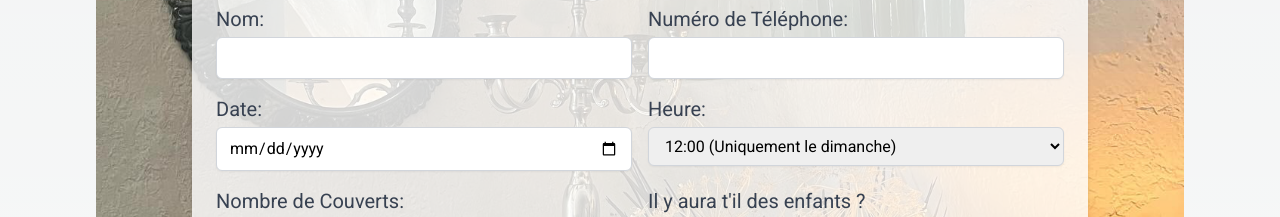
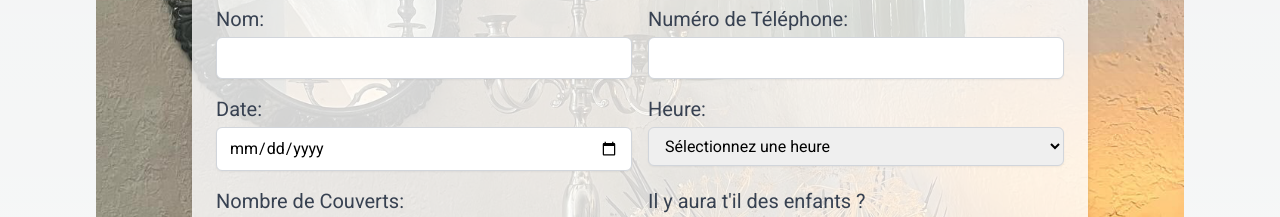
Before and after one commit to zaitsev69/acacia, a Next.js app: page / in a window 1280 px wide. Shown: the part 4300-4517 px from the top of the page. Built offline with nearby package versions, Linux system fonts and the light colour scheme; no server answers.

Commit message:
Fix hours

```diff
--- a/components/booking.jsx
+++ b/components/booking.jsx
@@ -1,6 +1,6 @@
 "use client";
 
-import { useEffect, useRef, useState } from 'react';
+import { useState } from 'react';
 import Alert from './ui/alert';
 
 const Booking = () => {
@@ -9,15 +9,15 @@ const Booking = () => {
     name: '',
     date: '',
     phone: '',
-    time: '',
+    time: 'Sélectionnez une heure',
     guests: '',
     diet: [],
-    children: '',
+    children: 'Non',
   }
 
   const [formData, setFormData] = useState(initialFormData);
   const [status, setStatus] = useState(false);
-  const [showAlert, setShowAlert] = useState(false)
+  const [showAlert, setShowAlert] = useState(false);
 
   const handleChange = (e) => {
     const { name, value, type, checked } = e.target;
@@ -33,6 +33,11 @@ const Booking = () => {
 
   const handleSubmit = async (e) => {
     e.preventDefault();
+    if (formData.time === '--Sélectionnez une heure--') {
+      alert("Veuillez sélectionner une heure.");
+      return;
+    }
+
     const res = await fetch('/api/sendEmail', {
       method: 'POST',
       headers: {
@@ -40,20 +45,23 @@ const Booking = () => {
       },
       body: JSON.stringify(formData),
     });
+
     const result = await res.json();
     if (result.success) {
-      setShowAlert(true)
+      setShowAlert(true);
       setStatus(true);
-      setFormData(initialFormData)
+      setFormData(initialFormData);
     }
   };
 
   return (
-    <div id="booking" className="flex justify-center items-center bg-cover  lg:py-32 mt-4 mb-4 bg-local bg-center bg-[url('/inside.jpeg')] ">
+    <div id="booking" className="flex justify-center items-center bg-cover lg:py-32 mt-4 mb-4 bg-local bg-center bg-[url('/inside.jpeg')]">
       <div className="bg-white bg-opacity-80 p-6 shadow-md max-w-md w-full lg:max-w-4xl">
         <form className="space-y-4" onSubmit={handleSubmit}>
-          <h2 className="uppercase text-gold underline text-center text-xl  lg:text-3xl">Réservation</h2>
-          <p className="text-center text-base text-black lg:text-xl">Vous pouvez réserver par téléphone au<br /> 04 90 65 44 25 ou via ce formulaire :</p>
+          <h2 className="uppercase text-gold underline text-center text-xl lg:text-3xl">Réservation</h2>
+          <p className="text-center text-base text-black lg:text-xl">
+            Vous pouvez réserver par téléphone au<br /> 04 90 65 44 25 ou via ce formulaire :
+          </p>
 
           <div className="space-y-4 lg:grid lg:grid-cols-2 lg:gap-4 lg:space-y-0">
             <div>
@@ -99,8 +107,10 @@ const Booking = () => {
                 required
                 className="mt-1 block text-black w-full px-3 py-2 border border-gray-300 rounded-md shadow-sm focus:outline-none focus:ring-indigo-500 focus:border-indigo-500 sm:text-sm lg:text-base"
                 onChange={handleChange}
+                value={formData.time}
               >
-                <option value="12:00">12:00 (Uniquement le dimanche) </option>
+                <option value="Sélectionnez une heure">Sélectionnez une heure</option>
+                <option value="12:00">12:00 (Uniquement le dimanche)</option>
                 <option value="12:30">12:30 (Uniquement le dimanche)</option>
                 <option value="19:30">19:30</option>
                 <option value="20:00">20:00</option>
@@ -137,7 +147,6 @@ const Booking = () => {
             <div className="lg:col-span-2">
               <label htmlFor="diet" className="block text-base font-medium text-gray-700 pb-1 lg:text-xl">Régime Particulier :</label>
               <div id="diet" className="space-y-2">
-
                 <div>
                   <input
                     type="checkbox"
@@ -193,8 +202,6 @@ const Booking = () => {
         </form>
       </div>
     </div>
-
-
   );
 };
 
```
